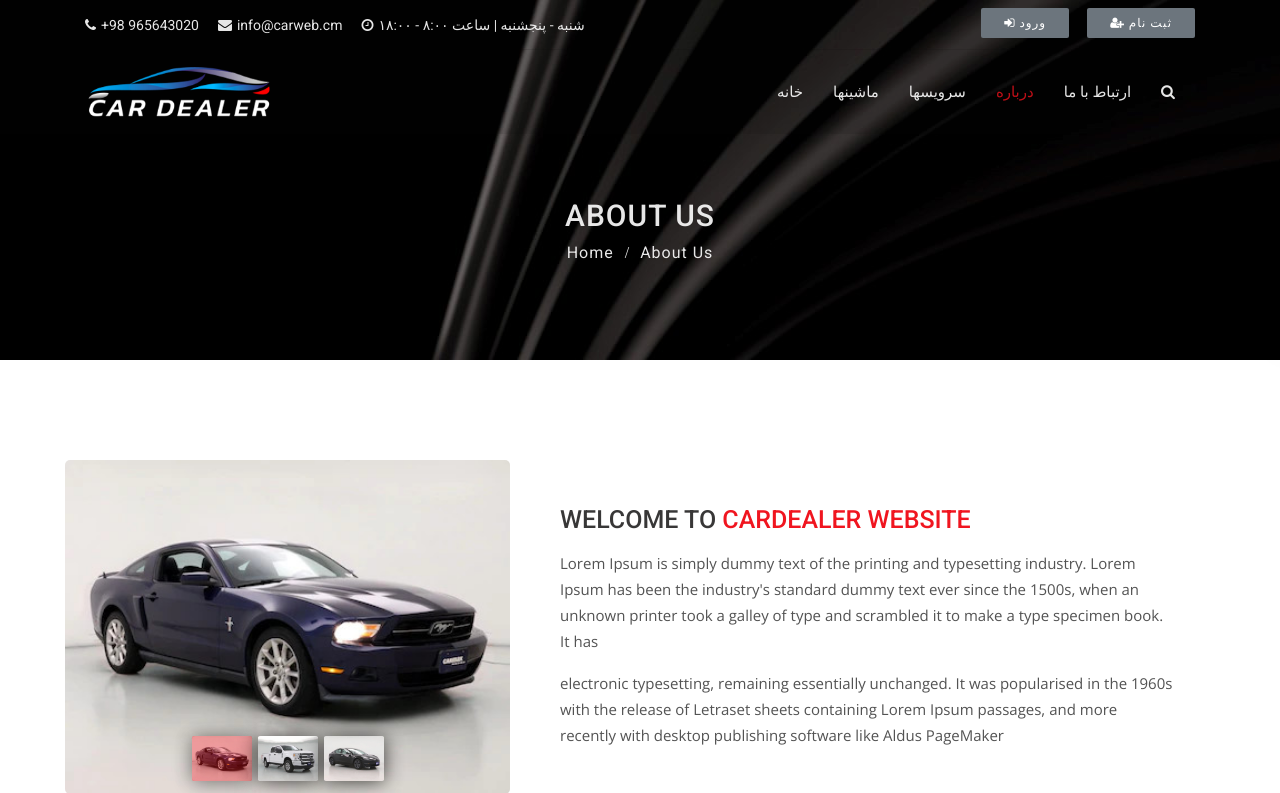
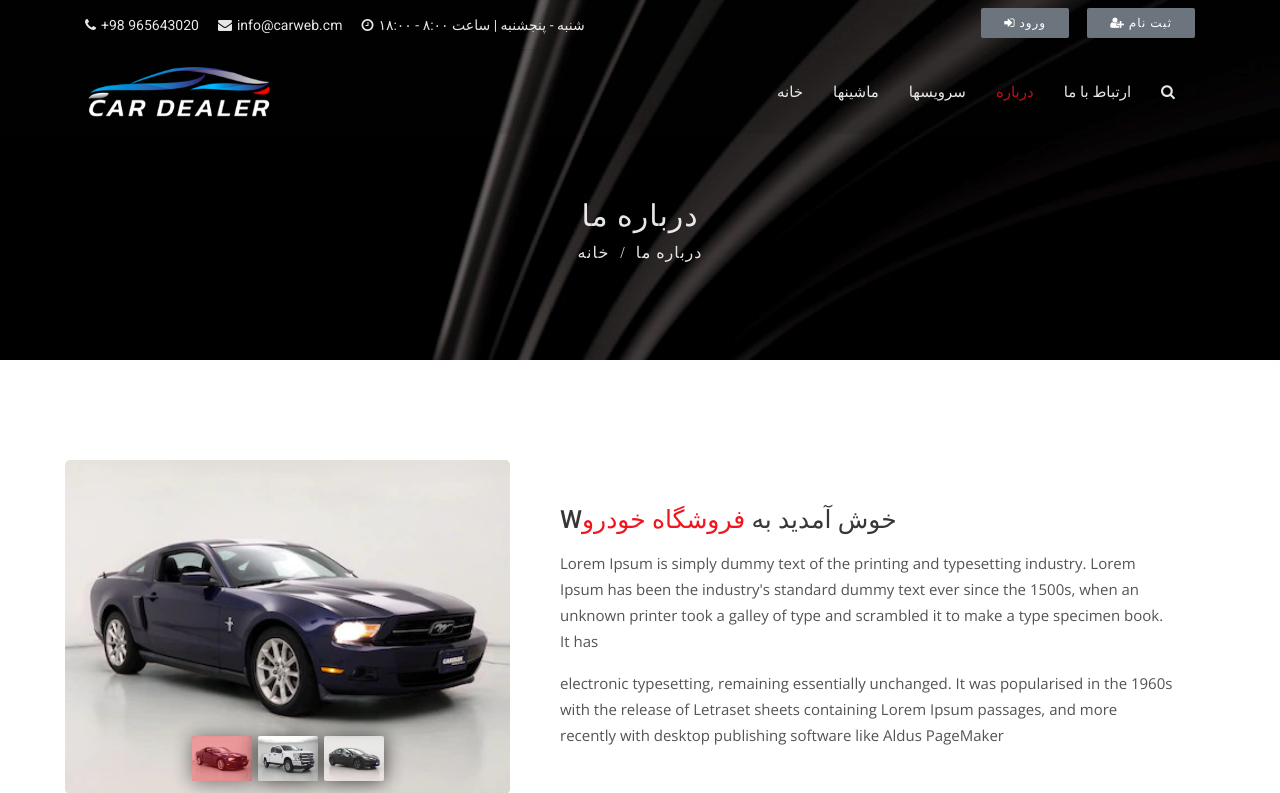
Before and after one commit to Ali-M-Tabatabaei/online-car-store, a Django app: page /about in a window 1280 px wide. Shown: the top 793 px of the page. Run offline with Django 3.2, Linux system fonts and the light colour scheme; data that the repository does not hold is empty; some libraries are stand-ins or nearby versions.

Commit message:
Update about.html

```diff
--- a/webApp/templates/pages/about.html
+++ b/webApp/templates/pages/about.html
@@ -10,10 +10,10 @@
 <div class="sub-banner overview-bgi">
     <div class="container breadcrumb-area">
         <div class="breadcrumb-areas">
-            <h1>About Us</h1>
+            <h1>درباره ما</h1>
             <ul class="breadcrumbs">
-                <li><a href="{% url 'home' %}">Home</a></li>
-                <li class="active">About Us</li>
+                <li><a href="{% url 'home' %}">خانه</a></li>
+                <li class="active">درباره ما</li>
             </ul>
         </div>
     </div>
@@ -46,7 +46,6 @@
                                     <img src="{% static 'img/car-1.jpg' %}" class="img-fluid" alt="small-car">
                                 </a>
                             </li>
-							<!-- Log on to codeastro.com for more projects -->
                             <li class="list-inline-item">
                                 <a id="carousel-selector-1" data-slide-to="1" data-target="#carDetailsSlider">
                                     <img src="{% static 'img/car-2.jpg' %}" class="img-fluid" alt="small-car">
@@ -63,7 +62,7 @@
             </div>
             <div class="col-xl-7 col-lg-6 align-self-center">
                 <div class="best-used-car">
-                    <h3>Welcome to <span>CarDealer Website</span></h3>
+                    <h3>Wخوش آمدید به <span>فروشگاه خودرو</span></h3>
                     <p>Lorem Ipsum is simply dummy text of the printing and typesetting industry. Lorem Ipsum has been the industry's standard dummy text ever since the 1500s, when an unknown printer took a galley of type and scrambled it to make a type specimen book. It has</p>
                     <p class="mb-0">electronic typesetting, remaining essentially unchanged. It was popularised in the 1960s with the release of Letraset sheets containing Lorem Ipsum passages, and more recently with desktop publishing software like Aldus PageMaker</p>
                 </div>
```
